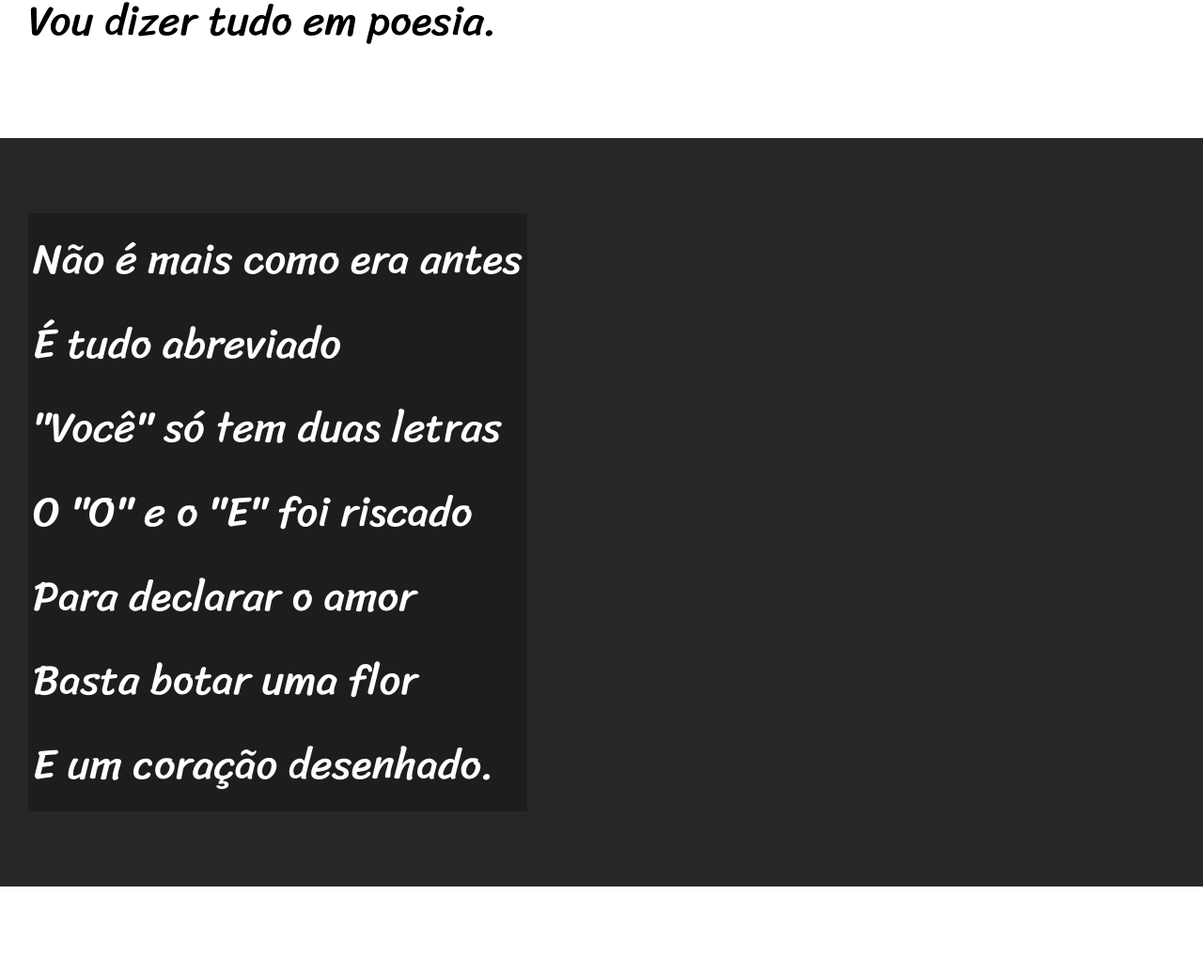
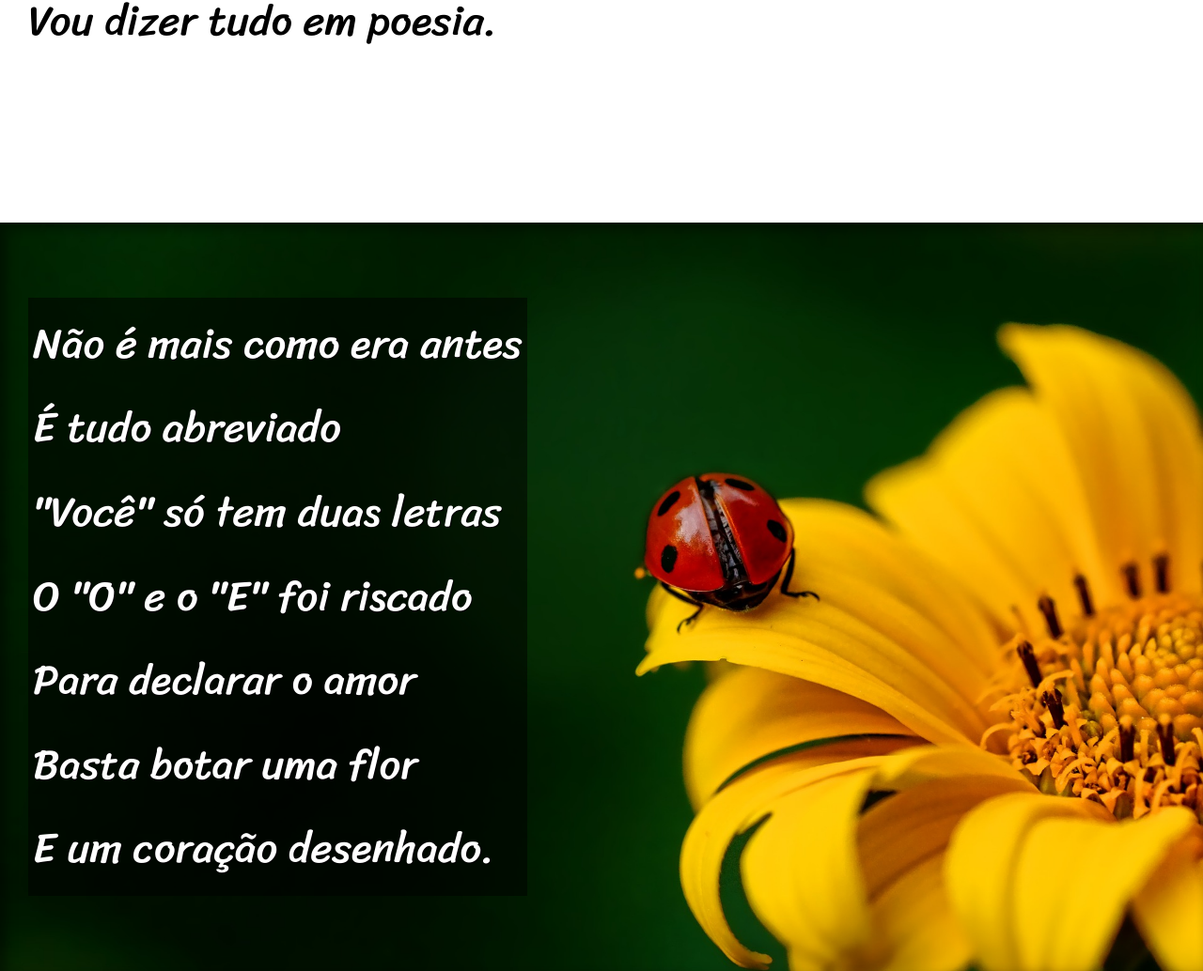
Before and after one commit to icaroGyn/html-css, a plain HTML site: page Desafios/d005/index.html in a window 1280 px wide. Shown: the part 850-1884 px from the top of the page at 94% size. Drawn offline with Linux system fonts and the light colour scheme.

Commit message:
parte final do desafio do cordel moderno

```diff
--- a/Desafios/d005/estilo/style.css
+++ b/Desafios/d005/estilo/style.css
@@ -31,6 +31,7 @@ header {
     background-color: black;
     color: white;
     text-align: center;
+
 }
 
 header > h1 {
@@ -63,6 +64,10 @@ section {
     font-size: 3.5vw;
 }
 
+section > p {
+    padding-bottom: 2em;
+}
+
 section.normal {
     background-color: white;
     color: black;
@@ -71,12 +76,28 @@ section.normal {
 section.imagem {
     background-color: rgb(40, 39, 39);
     color: white;
+    text-shadow: 1px 1px 0px black;
+    box-shadow: inset 6px 6px 13px 0px rgba(0, 0, 0, 0.473);
+    background-size: cover;
+    background-attachment: fixed;
 }
 
 section.imagem > p {
     display: inline-block;
     padding: 5px;
-    background-color: rgba(0, 0, 0, 0.253);
+    background-color: rgba(0, 0, 0, 0.514);
+}
+
+section#img01 {
+    background-image: url('../imagens/background001.jpg');
+    background-position:  center center;
+
+}
+
+section#img02 {
+    background-image: url('../imagens/background002.jpg');
+    background-position:  right center;
+
 }
 
 p {
--- a/Desafios/d005/index.html
+++ b/Desafios/d005/index.html
@@ -34,7 +34,7 @@
       </p>
     </section>
 
-    <section class="imagem">
+    <section class="imagem" id="img01">
       <p>
         Não é mais como era antes <br />
         É tudo abreviado <br />
@@ -68,7 +68,7 @@
       </p>
     </section>
 
-    <section class="imagem">
+    <section class="imagem" id="img02">
       <p>
         Tenho saudade das cartas <br />
         Escritas com a própria mão <br />
```
